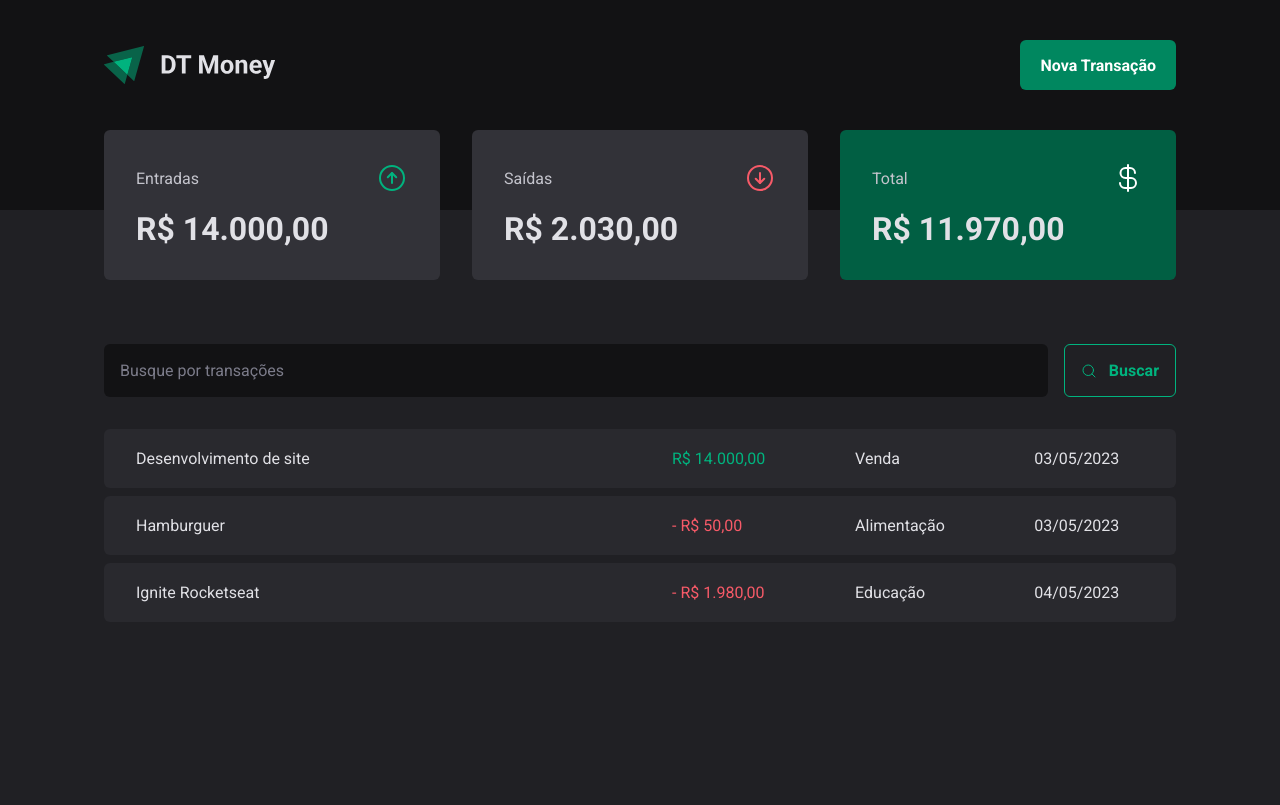
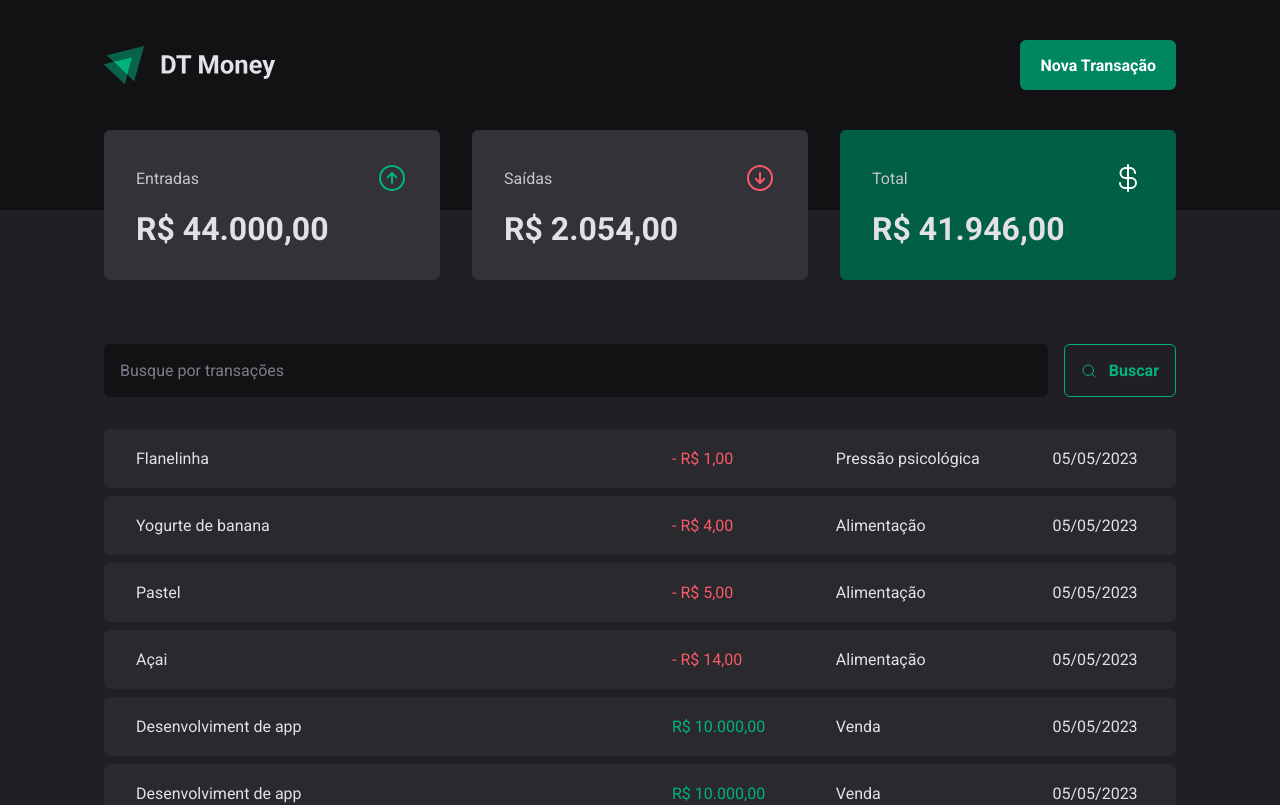
Before and after one commit to joaopedroaat/dt-money, a React (Vite) app: page / in a window 1280 px wide. Shown: the top 805 px of the page. Built offline with nearby package versions, Linux system fonts and the light colour scheme; data requests are answered from the project's data file.

Commit message:
Added create transaction feature

```diff
--- a/server.json
+++ b/server.json
@@ -23,6 +23,62 @@
       "category": "Educação",
       "price": 1980,
       "createdAt": "2023-05-04T20:32:56.723Z"
+    },
+    {
+      "description": "Desenvolviment de app",
+      "price": 10000,
+      "category": "Venda",
+      "type": "income",
+      "createdAt": "2023-05-05T05:04:50.262Z",
+      "id": 4
+    },
+    {
+      "description": "Desenvolviment de app",
+      "price": 10000,
+      "category": "Venda",
+      "type": "income",
+      "createdAt": "2023-05-05T05:04:53.529Z",
+      "id": 5
+    },
+    {
+      "description": "Desenvolviment de app",
+      "price": 10000,
+      "category": "Venda",
+      "type": "income",
+      "createdAt": "2023-05-05T05:04:57.403Z",
+      "id": 6
+    },
+    {
+      "description": "Açai",
+      "price": 14,
+      "category": "Alimentação",
+      "type": "outcome",
+      "createdAt": "2023-05-05T05:06:33.435Z",
+      "id": 7
+    },
+    {
+      "description": "Pastel",
+      "price": 5,
+      "category": "Alimentação",
+      "type": "outcome",
+      "createdAt": "2023-05-05T05:14:27.625Z",
+      "id": 8
+    },
+    {
+      "description": "Yogurte de banana",
+      "price": 4,
+      "category": "Alimentação",
+      "type": "outcome",
+      "createdAt": "2023-05-05T05:23:41.817Z",
+      "id": 9
+    },
+    {
+      "description": "Flanelinha",
+      "price": 1,
+      "category": "Pressão psicológica",
+      "type": "outcome",
+      "createdAt": "2023-05-05T05:25:11.558Z",
+      "id": 10
     }
   ]
 }
--- a/src/components/NewTransactionModal/index.tsx
+++ b/src/components/NewTransactionModal/index.tsx
@@ -8,9 +8,11 @@ import {
   TransactionTypeButton,
 } from './styles'
 
+import { zodResolver } from '@hookform/resolvers/zod'
+import { useContext } from 'react'
+import { Controller, useForm } from 'react-hook-form'
 import * as z from 'zod'
-import { Controller, useForm } from 'react-hook-form'
-import { zodResolver } from '@hookform/resolvers/zod'
+import { TransactionsContext } from '../../contexts/TransactionContext'
 
 const newTransactionFormSchema = z.object({
   description: z.string(),
@@ -22,11 +24,14 @@ const newTransactionFormSchema = z.object({
 type NewTransactionFormInputs = z.infer<typeof newTransactionFormSchema>
 
 export function NewTransactionModal() {
+  const { createTransaction } = useContext(TransactionsContext)
+
   const {
     register,
     control,
     handleSubmit,
     formState: { isSubmitting },
+    reset,
   } = useForm<NewTransactionFormInputs>({
     resolver: zodResolver(newTransactionFormSchema),
     defaultValues: {
@@ -35,9 +40,8 @@ export function NewTransactionModal() {
   })
 
   async function handleCreateNewTransaction(data: NewTransactionFormInputs) {
-    await new Promise((resolve) => setTimeout(resolve, 2000))
-
-    console.log(data)
+    await createTransaction(data)
+    reset()
   }
 
   return (
--- a/src/contexts/TransactionContext.tsx
+++ b/src/contexts/TransactionContext.tsx
@@ -10,9 +10,17 @@ interface Transaction {
   createdAt: string
 }
 
+interface CreateTransactionInput {
+  description: string
+  type: 'income' | 'outcome'
+  price: number
+  category: string
+}
+
 interface TransactionContextType {
   transactions: Transaction[]
   fetchTransactions: (query?: string) => Promise<void>
+  createTransaction: (data: CreateTransactionInput) => Promise<void>
 }
 
 export const TransactionsContext = createContext({} as TransactionContextType)
@@ -27,6 +35,8 @@ export function TransactionsProvider({ children }: TransactionsProviderProps) {
   async function fetchTransactions(query?: string) {
     const response = await api.get('transactions', {
       params: {
+        _sort: 'createdAt',
+        _order: 'desc',
         q: query,
       },
     })
@@ -34,12 +44,28 @@ export function TransactionsProvider({ children }: TransactionsProviderProps) {
     setTransactions(response.data)
   }
 
+  async function createTransaction(data: CreateTransactionInput) {
+    const { description, price, category, type } = data
+
+    const response = await api.post('transactions', {
+      description,
+      price,
+      category,
+      type,
+      createdAt: new Date(),
+    })
+
+    setTransactions((state) => [response.data, ...state])
+  }
+
   useEffect(() => {
     fetchTransactions()
   }, [])
 
   return (
-    <TransactionsContext.Provider value={{ transactions, fetchTransactions }}>
+    <TransactionsContext.Provider
+      value={{ transactions, fetchTransactions, createTransaction }}
+    >
       {children}
     </TransactionsContext.Provider>
   )
```
